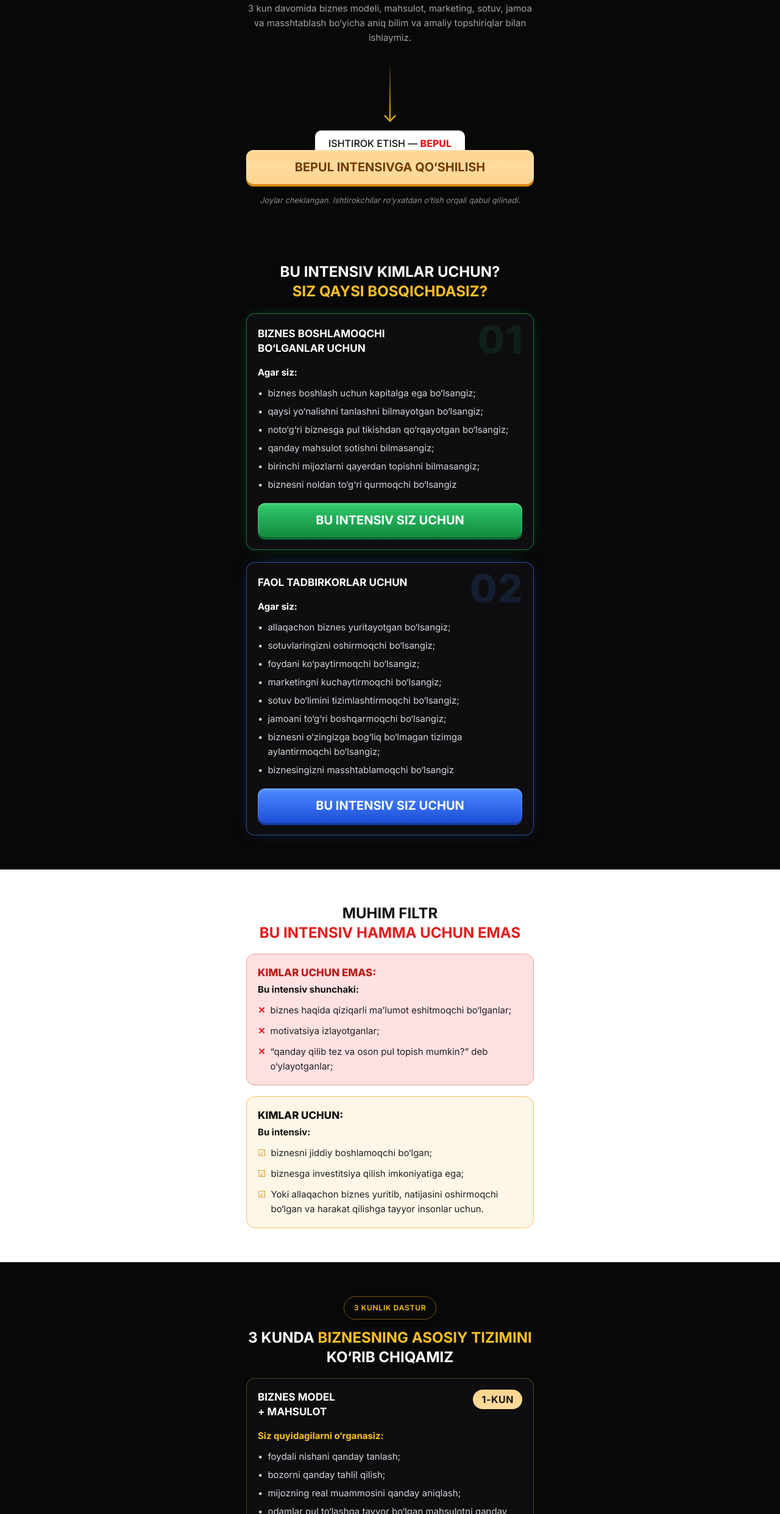
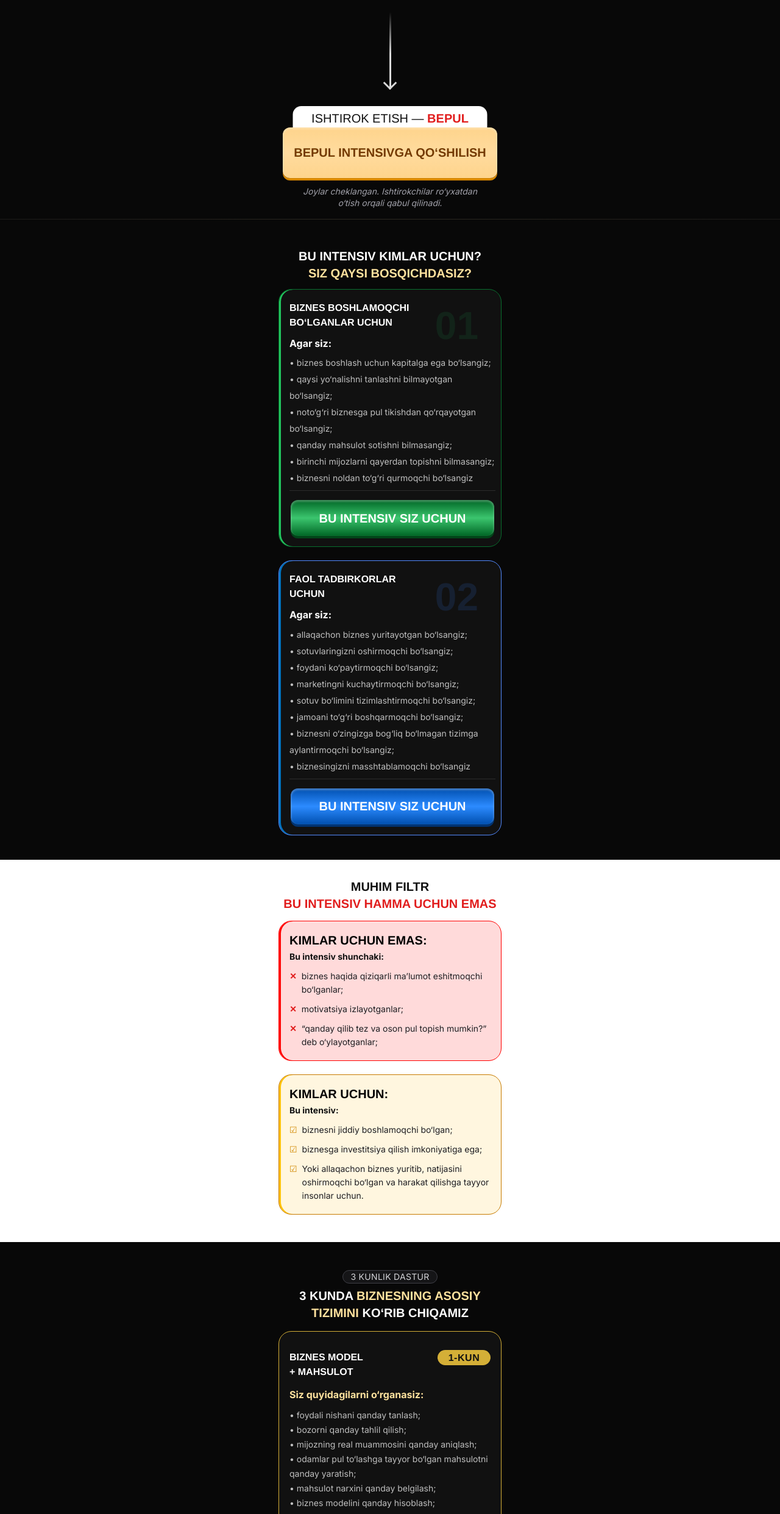
Before and after one commit to thestrak118-web/biznes-intensiv, a plain HTML site: page index.html in a window 1280 px wide. Shown: the part 312-2795 px from the top of the page at 61% size. Drawn offline with Linux system fonts and the light colour scheme.

Commit message:
Figma qiymatlari bo'yicha piksel-aniqlik: hero, 01/02, filtr, dastur, 40/30/30
Figma Properties panelidan node-node o'lchab olingan aniq qiymatlar:
- Hero: eyebrow 16/17, pill 356x22 r9999 #3F3F46, h1 22/30 ls -0.6,
  sub 14/19.5, arrow 124x3, oq plashka 319x76 r14, tugma 352x83 r12
- Tugmalar: oltin 83px, karta ichidagilar 334x59, gradientlar va
  soyalar (#D88800 / #004619 / #003372) Figma qiymatlari bilan
- 01/02 kartalar: 365x394/451, r21, #111111, 0.5px border,
  inset 3px chap chiziq (#22C55E / #0073BF)
- Oq blok: #FFDADA / #FFF6DF kartalar, r21, 0.5px #FF0000 / #C77B00
- Dastur: 366x446 karta r21 0.5px #D4AF37, badge 87x25 r12.5 #D4AF37,
  matn 14/24, oltin yorliq #FFE29E
- 40/30/30: label 16/28, raqam 32/28
- Tipografika: sarlavha/tugmalarda HelveticaNeue stack (Figma kabi),
  matnlarda Inter; layout barcha ekranda 406px ustunda qulflandi

Co-Authored-By: Claude Opus 5 <noreply@anthropic.com>

```diff
--- a/app.css
+++ b/app.css
@@ -11,7 +11,7 @@
   --gold-1:    #FED48C;
   --gold-2:    #FFDB9E;
   --gold-sh:   #D88800;
-  --gold-txt:  #FBBF24;
+  --gold-txt:  #FFE29E;
   --brown:     #733A00;
 
   --green:     #22C55E;
@@ -31,6 +31,8 @@
   --r:    12px;
 
   --font: "Inter", "Helvetica Neue", Helvetica, Arial, sans-serif;
+  /* Figma sarlavha/tugmalarda HelveticaNeue ishlatgan */
+  --font-display: "Helvetica Neue", Helvetica, Arial, "Liberation Sans", sans-serif;
 }
 
 * { box-sizing: border-box; }
@@ -64,13 +66,14 @@ ul { margin: 0; padding: 0; list-style: none; }
   padding-inline: var(--pad);
 }
 
-.sect { padding-block: 40px; }
-.sect--light { background: #FFFFFF; color: #111111; }
+.sect { padding-block: 46px 40px; }
+.sect--light { background: #FFFFFF; color: #111111; padding-block: 30px 45px; }
 
 /* ---------- Tipografika ---------- */
 
 .h2 {
   margin: 0;
+  font-family: var(--font-display);
   font-size: 20px;
   line-height: 28px;
   font-weight: 700;
@@ -88,12 +91,14 @@ ul { margin: 0; padding: 0; list-style: none; }
 /* ---------- Tugmalar ---------- */
 
 .btn {
+  font-family: var(--font-display);
   display: flex;
   align-items: center;
   justify-content: center;
   width: 100%;
-  min-height: 56px;
-  padding: 16px 20px;
+  height: 83px;
+  padding: 0 8px;
+  white-space: nowrap;
   border: 0;
   border-radius: var(--r);
   font-size: 20px;
@@ -109,45 +114,63 @@ ul { margin: 0; padding: 0; list-style: none; }
   background: linear-gradient(180deg, var(--gold-1) 0%, var(--gold-2) 50%, var(--gold-1) 100%);
   color: var(--brown);
   box-shadow: 0 4px 0 0 var(--gold-sh), inset 0 2px 3px 1px rgba(255,255,255,.25);
+  border-radius: 12px;
 }
 .btn--gold:hover { filter: brightness(1.04); }
 .btn--gold:active { transform: translateY(3px); box-shadow: 0 1px 0 0 var(--gold-sh), inset 0 2px 3px 1px rgba(255,255,255,.25); }
 
+.btn--green, .btn--blue {
+  height: 59px;
+  max-width: 334px;
+  margin-inline: auto;
+  color: #fff;
+}
 .btn--green {
-  background: linear-gradient(180deg, #2FCB6B 0%, #128A3F 100%);
-  color: #fff;
-  box-shadow: 0 4px 0 0 #0B6A2F, inset 0 2px 3px 1px rgba(255,255,255,.18);
+  background: linear-gradient(180deg, #006625 0%, #3BC56E 50%, #006625 100%);
+  box-shadow: 0 4px 0 0 #004619, inset 0 2px 3px 1px rgba(255,255,255,.25);
 }
 .btn--blue {
-  background: linear-gradient(180deg, #4D8BFF 0%, #1D4FD8 100%);
-  color: #fff;
-  box-shadow: 0 4px 0 0 #163FA8, inset 0 2px 3px 1px rgba(255,255,255,.18);
+  background: linear-gradient(180deg, #004FAF 0%, #2C8BFF 50%, #004FAF 100%);
+  box-shadow: 0 4px 0 0 #003372, inset 0 2px 3px 1px rgba(255,255,255,.25);
 }
 .btn--green:active, .btn--blue:active { transform: translateY(3px); }
 
 /* Oq "ISHTIROK ETISH — BEPUL" plashkasi + tugma juftligi */
-.cta-stack { position: relative; padding-top: 32px; }
+.cta-stack { position: relative; padding-top: 35px; }
+.hero .cta-stack { margin-top: 29.5px; }
+.hero .btn { max-width: 352px; margin-inline: auto; }
 .cta-badge {
+  font-family: var(--font-display);
   position: absolute;
   top: 0; left: 50%;
   transform: translateX(-50%);
   z-index: 2;
-  padding: 9px 22px 18px;
+  width: 319px;
+  max-width: 100%;
+  height: 76px;
+  padding-top: 5px;
   background: #fff;
   color: #111;
-  border-radius: 10px;
-  font-size: 16px;
-  font-weight: 500;
+  border-radius: 14px;
+  font-size: 20px;
+  line-height: 30px;
+  font-weight: 400;
+  text-align: center;
   white-space: nowrap;
 }
-.cta-badge b { color: #E31E1E; font-weight: 800; }
+.cta-badge b { color: #E11D1D; font-weight: 700; }
 .cta-stack .btn { position: relative; z-index: 3; }
 
 .cta-note {
-  margin-top: 14px;
-  font-size: 13px;
+  margin-top: 12px;
+  width: 319px;
+  max-width: 100%;
+  margin-inline: auto;
+  font-size: 14px;
+  line-height: 19.5px;
+  font-weight: 300;
   font-style: italic;
-  color: #8A8A93;
+  color: #A1A1AA;
   text-align: center;
 }
 
@@ -155,8 +178,9 @@ ul { margin: 0; padding: 0; list-style: none; }
 
 .hero {
   position: relative;
-  padding-top: 34px;
-  padding-bottom: 34px;
+  padding-top: 17px;
+  padding-bottom: 16px;
+  border-bottom: 1px solid rgba(255,255,255,.055);
   overflow: hidden;
   background:
     radial-gradient(120% 60% at 50% 0%, rgba(254,212,140,.10), transparent 60%),
@@ -168,8 +192,11 @@ ul { margin: 0; padding: 0; list-style: none; }
   justify-content: center;
   gap: 8px;
   font-size: 16px;
-  font-weight: 500;
-  letter-spacing: .04em;
+  line-height: 17px;
+  font-weight: 400;
+  letter-spacing: .55px;
+  color: #D4D4D8;
+  text-transform: uppercase;
 }
 .hero__top i {
   width: 7px; height: 7px;
@@ -179,41 +206,53 @@ ul { margin: 0; padding: 0; list-style: none; }
 }
 .hero__pill {
   display: block;
-  margin: 18px auto 0;
+  margin: 41px auto 0;
   width: max-content;
   max-width: 100%;
-  padding: 8px 16px;
-  border: 1px solid var(--line);
-  border-radius: 999px;
-  font-size: 13px;
-  color: #E4E4E7;
+  padding: 2px 12px;
+  border: 1px solid #3F3F46;
+  border-radius: 9999px;
+  background: rgba(24, 24, 27, .8);
+  font-size: 14px;
+  line-height: 16px;
+  letter-spacing: .3px;
+  color: #D4D4D8;
   text-align: center;
 }
 .hero h1 {
-  margin: 20px 0 0;
-  font-size: 24px;
-  line-height: 32px;
+  font-family: var(--font-display);
+  max-width: 390px;
+  margin: 24px auto 0;
+  font-size: 22px;
+  line-height: 30px;
+  letter-spacing: -.6px;
   font-weight: 700;
   text-align: center;
   text-transform: uppercase;
 }
 .hero h1 .gold { color: var(--gold-txt); }
-.hero__sub { margin-top: 16px; }
+.hero__sub {
+  max-width: 377px;
+  margin: 10px auto 0;
+  font-size: 14px;
+  line-height: 19.5px;
+  color: #A1A1AA;
+}
 
 .arrow {
-  width: 2px;
-  height: 96px;
-  margin: 26px auto 18px;
-  background: linear-gradient(180deg, transparent, var(--gold-txt));
   position: relative;
+  width: 3px;
+  height: 124px;
+  margin: 22.5px auto 0;
+  background: linear-gradient(180deg, rgba(217,217,217,0) 0%, #D9D9D9 55%);
 }
 .arrow::after {
   content: "";
   position: absolute;
-  left: 50%; bottom: -1px;
-  width: 12px; height: 12px;
-  border-right: 2px solid var(--gold-txt);
-  border-bottom: 2px solid var(--gold-txt);
+  left: 50%; bottom: 0;
+  width: 13px; height: 13px;
+  border-right: 3px solid #D9D9D9;
+  border-bottom: 3px solid #D9D9D9;
   transform: translateX(-50%) rotate(45deg);
 }
 
@@ -221,41 +260,46 @@ ul { margin: 0; padding: 0; list-style: none; }
 
 .pcard {
   position: relative;
-  margin-top: 20px;
-  padding: 20px 18px;
-  background: var(--card-2);
-  border: 1px solid var(--line);
-  border-radius: 14px;
+  margin-top: 22px;
+  padding: 18px 9px 17px 17px;
+  background: #111111;
+  border: .5px solid;
+  border-radius: 21px;
   overflow: hidden;
 }
-.pcard--green { border-color: rgba(34,197,94,.55); box-shadow: 0 0 26px -12px rgba(34,197,94,.65); }
-.pcard--blue  { border-color: rgba(59,130,246,.55); box-shadow: 0 0 26px -12px rgba(59,130,246,.65); }
+.pcard:first-of-type { margin-top: 12px; }
+.pcard--green { border-color: #086D2D; box-shadow: inset 3px 0 0 0 #22C55E; }
+.pcard--blue  { border-color: #538AFF; box-shadow: inset 3px 0 0 0 #0073BF; }
 
 .pcard__no {
+  font-family: var(--font-display);
   position: absolute;
-  top: 10px; right: 16px;
+  top: 45px; right: 37px;
   font-size: 64px;
-  line-height: 1;
-  font-weight: 800;
-  letter-spacing: .02em;
+  line-height: 28px;
+  font-weight: 700;
+  letter-spacing: 0;
 }
 .pcard--green .pcard__no { color: rgba(34,197,94,.10); }
 .pcard--blue  .pcard__no { color: rgba(59,130,246,.14); }
 
 .pcard__t {
+  font-family: var(--font-display);
   margin: 0;
-  font-size: 17px;
+  font-size: 16px;
   line-height: 24px;
   font-weight: 700;
   text-transform: uppercase;
-  max-width: 70%;
+  max-width: 204px;
 }
-.pcard__lead { margin-top: 16px; font-weight: 700; }
+.pcard__lead { margin-top: 13px; font-size: 16px; line-height: 19.5px; font-weight: 700; }
 
-.bullets { margin-top: 10px; display: grid; gap: 6px; }
-.bullets li { display: flex; gap: 8px; color: #D4D4D8; }
-.bullets li::before { content: "•"; color: #D4D4D8; }
-.pcard .btn { margin-top: 18px; }
+.bullets { margin-top: 8px; display: block; }
+.bullets li { display: block; font-size: 14px; line-height: 27px; color: #BFBFBF; }
+.bullets li::before { content: "• "; color: #BFBFBF; }
+
+.cline { height: 1px; margin: 7px 0 0; background: #2C2C2C; border: 0; }
+.pcard .btn { margin-top: 15px; }
 
 /* ---------- MUHIM FILTR (oq blok) ---------- */
 
@@ -263,22 +307,23 @@ ul { margin: 0; padding: 0; list-style: none; }
 .filter__t .red { color: #E11D1D; }
 
 .fcard {
-  margin-top: 18px;
-  padding: 18px;
-  border-radius: 14px;
-  border: 1px solid transparent;
+  margin-top: 22px;
+  padding: 19px 17px;
+  border-radius: 21px;
+  border: .5px solid transparent;
 }
-.fcard--no  { background: var(--pink);  border-color: var(--pink-br); }
-.fcard--yes { background: var(--cream); border-color: var(--cream-br); }
+.fcard:first-of-type { margin-top: 14px; }
+.fcard--no  { background: #FFDADA; border-color: #FF0000; box-shadow: inset 3px 0 0 0 #FF0000; }
+.fcard--yes { background: #FFF6DF; border-color: #C77B00; box-shadow: inset 3px 0 0 0 #FFC207; }
 .fcard h3 {
+  font-family: var(--font-display);
   margin: 0 0 4px;
-  font-size: 17px;
+  font-size: 20px;
   line-height: 24px;
-  font-weight: 800;
+  font-weight: 700;
   text-transform: uppercase;
+  color: #000000;
 }
-.fcard--no h3  { color: #B91C1C; }
-.fcard--yes h3 { color: #111; }
 .fcard b { display: block; margin-bottom: 10px; color: #111; }
 .fcard li { display: flex; gap: 8px; margin-bottom: 10px; color: #1F1F23; }
 .fcard li:last-child { margin-bottom: 0; }
@@ -289,27 +334,30 @@ ul { margin: 0; padding: 0; list-style: none; }
 /* ---------- Dastur (1/2/3-KUN) ---------- */
 
 .pill {
+  text-transform: uppercase;
   display: block;
   width: max-content;
   max-width: 100%;
-  margin: 0 auto 14px;
-  padding: 6px 16px;
-  border: 1px solid rgba(251,191,36,.45);
-  border-radius: 999px;
-  font-size: 12px;
-  font-weight: 600;
-  letter-spacing: .06em;
-  text-transform: uppercase;
-  color: var(--gold-txt);
+  margin: 0 auto 6px;
+  padding: 2px 12px;
+  border: 1px solid #3F3F46;
+  border-radius: 9999px;
+  background: rgba(24, 24, 27, .8);
+  font-size: 14px;
+  line-height: 16px;
+  font-weight: 400;
+  letter-spacing: .3px;
+  color: #D4D4D8;
 }
 
 .day {
-  margin-top: 18px;
-  padding: 18px;
-  background: var(--card-2);
-  border: 1px solid rgba(251,191,36,.28);
-  border-radius: 14px;
+  margin-top: 22px;
+  padding: 30px 9px 19px 17px;
+  background: #111111;
+  border: .5px solid #D4AF37;
+  border-radius: 21px;
 }
+.day:first-of-type { margin-top: 16px; }
 .day__head {
   display: flex;
   align-items: flex-start;
@@ -317,29 +365,47 @@ ul { margin: 0; padding: 0; list-style: none; }
   gap: 12px;
 }
 .day__t {
+  font-family: var(--font-display);
   margin: 0;
-  font-size: 17px;
+  font-size: 16px;
   line-height: 24px;
   font-weight: 700;
   text-transform: uppercase;
 }
 .day__badge {
+  font-family: var(--font-display);
   flex: none;
-  padding: 4px 14px;
-  border-radius: 999px;
-  background: linear-gradient(180deg, var(--gold-1), var(--gold-2));
-  color: #111;
+  display: grid;
+  place-items: center;
+  width: 87px;
+  height: 25px;
+  margin-right: 8px;
+  border-radius: 12.5px;
+  background: #D4AF37;
+  color: #111111;
   font-size: 16px;
+  line-height: 23px;
   font-weight: 700;
   letter-spacing: .55px;
 }
-.day__lead { margin-top: 16px; font-weight: 700; color: var(--gold-txt); }
+.day__lead {
+  margin-top: 16px;
+  font-size: 16px;
+  line-height: 19.5px;
+  font-weight: 700;
+  color: var(--gold-txt);
+}
+.day .bullets { margin-top: 12px; }
+.day .bullets li { line-height: 24px; }
 
 .natija {
-  margin-top: 16px;
+  margin-top: 20px;
+  margin-right: 8px;
   padding: 14px;
-  background: var(--card);
+  background: #18181B;
   border-radius: 10px;
+  font-size: 14px;
+  line-height: 22px;
   color: #D4D4D8;
 }
 .natija b { color: var(--gold-txt); }
@@ -352,11 +418,22 @@ ul { margin: 0; padding: 0; list-style: none; }
   align-items: center;
   justify-content: space-between;
   gap: 16px;
-  padding: 14px 0;
-  border-bottom: 1px solid var(--line);
+  height: 28px;
+  margin-bottom: 13px;
+  padding-bottom: 13px;
+  border-bottom: 1px solid #2C2C2C;
+  font-size: 16px;
+  line-height: 28px;
+  color: #FFFFFF;
 }
-.ratio__row:last-child { border-bottom: 0; }
-.ratio__num { font-size: 28px; font-weight: 800; letter-spacing: -.02em; }
+.ratio__row:last-child { margin-bottom: 0; padding-bottom: 0; border-bottom: 0; }
+.ratio__num {
+  font-family: var(--font-display);
+  font-size: 32px;
+  line-height: 28px;
+  font-weight: 700;
+  letter-spacing: 0;
+}
 
 .note {
   margin-top: 16px;
@@ -386,6 +463,7 @@ ul { margin: 0; padding: 0; list-style: none; }
   border-radius: 14px;
 }
 .flow__t {
+  font-family: var(--font-display);
   margin: 0 0 14px;
   font-size: 15px;
   font-weight: 800;
@@ -395,11 +473,12 @@ ul { margin: 0; padding: 0; list-style: none; }
 }
 .chips { display: flex; flex-wrap: wrap; align-items: center; gap: 8px; }
 .chip {
-  padding: 6px 12px;
-  background: var(--card);
-  border: 1px solid var(--line);
+  padding: 4px 10px;
+  background: #1A1A1E;
+  border: 1px solid #404040;
   border-radius: 8px;
   font-size: 13px;
+  line-height: 17px;
   white-space: nowrap;
 }
 .chip--gold {
@@ -420,6 +499,7 @@ ul { margin: 0; padding: 0; list-style: none; }
   border-radius: 14px;
 }
 .nofit h3 {
+  font-family: var(--font-display);
   margin: 0 0 14px;
   font-size: 16px;
   line-height: 24px;
@@ -509,6 +589,7 @@ ul { margin: 0; padding: 0; list-style: none; }
   border-radius: 14px;
 }
 .ecard h3 {
+  font-family: var(--font-display);
   margin: 0 0 14px;
   font-size: 20px;
   font-weight: 800;
@@ -606,10 +687,5 @@ ul { margin: 0; padding: 0; list-style: none; }
 
 /* ---------- Kattaroq ekranlar (dizayn mobil, kolonka kengayadi) ---------- */
 
-@media (min-width: 720px) {
-  :root { --w: 520px; --pad: 24px; }
-  body { font-size: 15px; line-height: 24px; }
-  .hero h1 { font-size: 30px; line-height: 40px; }
-  .h2 { font-size: 24px; line-height: 32px; }
-  .sect { padding-block: 56px; }
-}
+/* Dizayn 406px uchun chizilgan — barcha ekranlarda aynan shu ustun saqlanadi,
+   shuning uchun kattalashtiruvchi media-query yo'q. */
--- a/index.html
+++ b/index.html
@@ -60,6 +60,7 @@
         <li>birinchi mijozlarni qayerdan topishni bilmasangiz;</li>
         <li>biznesni noldan to‘g‘ri qurmoqchi bo‘lsangiz</li>
       </ul>
+      <hr class="cline">
       <a href="#" class="btn btn--green" data-tg>Bu intensiv siz uchun</a>
     </article>
 
@@ -77,6 +78,7 @@
         <li>biznesni o‘zingizga bog‘liq bo‘lmagan tizimga aylantirmoqchi bo‘lsangiz;</li>
         <li>biznesingizni masshtablamoqchi bo‘lsangiz</li>
       </ul>
+      <hr class="cline">
       <a href="#" class="btn btn--blue" data-tg>Bu intensiv siz uchun</a>
     </article>
   </div>
```
